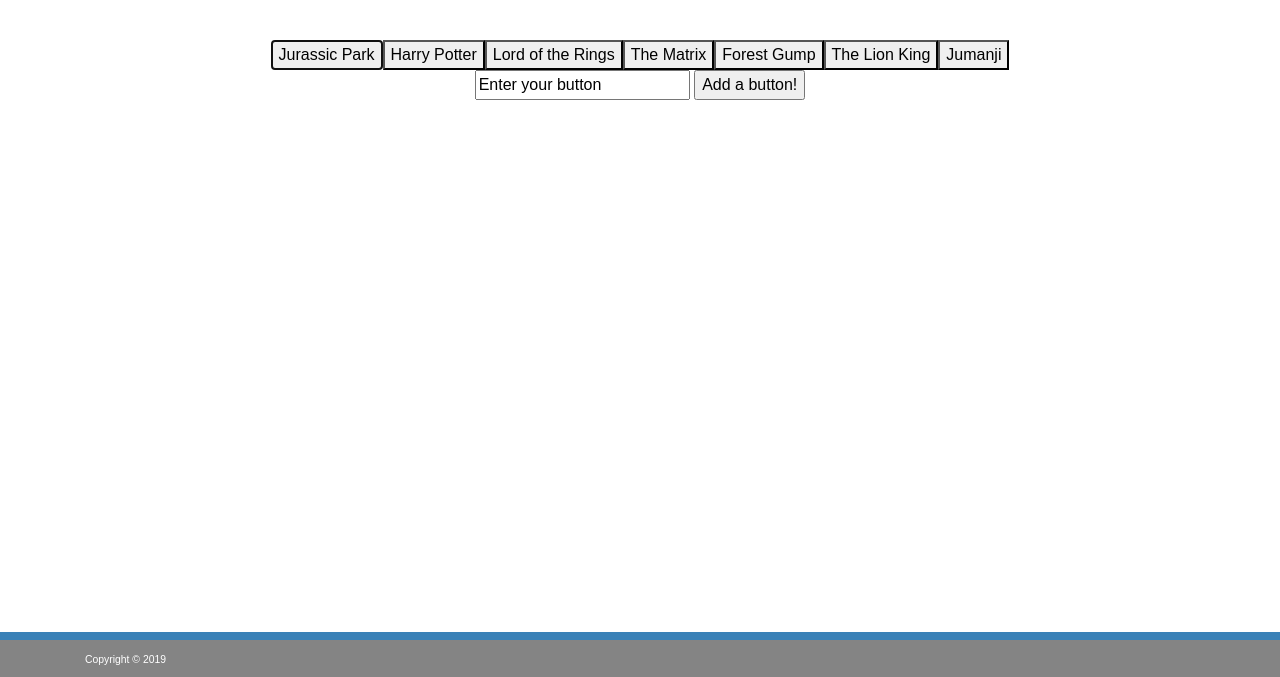
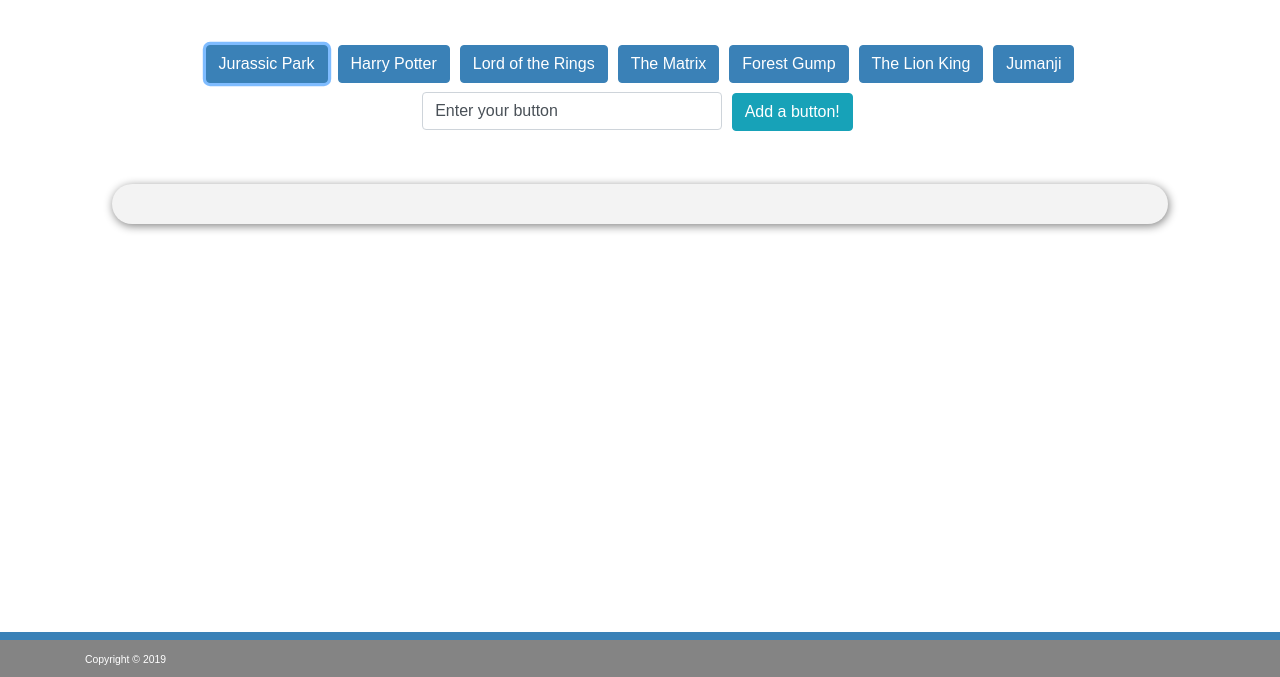
Before and after one commit to tochwat/GifTastic, a plain HTML site: page index.html in a window 1280 px wide. Both pictures are taken after a click on the button "Jurassic Park". Shown: the part 123-800 px from the top of the page. Drawn offline with nearby package versions, Linux system fonts and the light colour scheme; no server answers.

Commit message:
initial styling complete

```diff
--- a/assets/css/style.css
+++ b/assets/css/style.css
@@ -64,12 +64,50 @@ p {
     line-height: 1em;
 }
 
+.form-control {
+    width: 300px;
+    display: inline-block;
+}
+
+.btn {
+    margin: 5px;
+}
+
 .btn-primary {
     color: #fff;
     background-color: #3a81b7;
     border-color: #3a81b7;
-    margin: 15px;
 }
+
+
+.col-sm-12 {
+    display: none;
+}
+
+.wrapper {
+    background-color: #f3f3f3;
+    border-radius: 25px;
+    padding: 20px 25px;
+    box-shadow: 1px 2px 10px grey;
+    margin: 40px;
+}
+
+
+.row {
+    padding: 1vh;
+    align-items: center;
+    justify-content: center;
+}
+
+#gifs-appear-here {
+    display: flex;
+    flex-wrap: wrap;
+}
+
+#gifs-appear-here > div {
+    flex: 1;
+}
+
 
 
 footer {
--- a/assets/javascript/app.js
+++ b/assets/javascript/app.js
@@ -15,6 +15,8 @@ $(document).ready(() => {
     var generateButtons = function() {
       for (var i=0; i<topics.length; i++) {
           var $button = $("<button>");
+          $button.attr("type", "button");
+          $button.addClass("btn btn-primary");
           $button.text(topics[i]);
           $button.attr("data-topic", topics[i]);
           $("#buttons").append($button);
@@ -55,6 +57,7 @@ $(document).ready(() => {
 
 
     $(document).on("click", "button", function() {
+        $('.col-sm-12').css('display', 'block');
         var topic = $(this).attr("data-topic");
         var queryURL = "https://api.giphy.com/v1/gifs/search?q=" +
         topic + "&api_key=Iu7O2yvrkQkP0gGkAWyITP4oK1rspQjn&limit=10";
--- a/index.html
+++ b/index.html
@@ -20,18 +20,24 @@
         <div id = "header">
             <h1>GifTastic Movies</h1>
         </div>
-        <div id = "info">
-            <div id = "stuff">
-            </div>
-        </div>
 
     <div id="buttons"></div>
 
-    <input type="text" id="userInput" value = "Enter your button">
-    <input id="userButton" value="Add a button!" type="submit">
+    <input type="text" class="form-control" id="userInput" value = "Enter your button">
+    <input type="button" class="btn btn-info" id="userButton" value="Add a button!" type="submit">
 
-    <div id="gifs-appear-here">
-    </div>
+
+      <div class="row">
+        <div class="col-sm-12">
+            <div class="wrapper">
+                <div class="subwrapper">
+                    <div id="gifs-appear-here">
+                    </div>
+                </div>
+            </div>
+        </div>
+      </div>
+
 
   </div>
 
```
